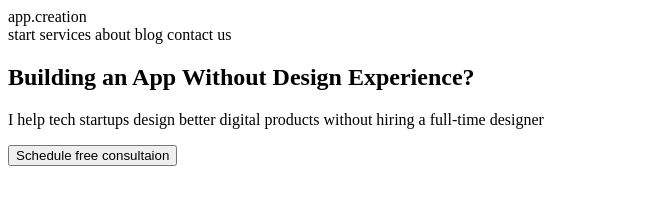
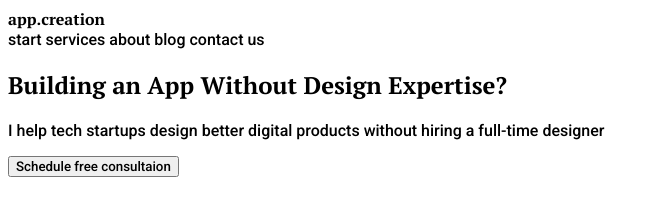
Before and after one commit to WebHeroSchool/deolinne_HTMLCSScourse, a plain HTML site: page index.html in a window 1280 px wide. Shown: the whole page, without its empty margins (0-659 px from the left). Drawn offline with Linux system fonts and the light colour scheme.

Commit message:
Подключение шрифтов и стилей

```diff
--- a/index.html
+++ b/index.html
@@ -4,7 +4,8 @@
 <head>
      <meta charset="utf-8">
      <title>Мой первый сайт</title>
-
+     <link rel="stylesheet" href="styles.css">
+     <link href="https://fonts.googleapis.com/css2?family=PT+Serif:wght@700&family=Roboto:wght@500&display=swap" rel="stylesheet">
 </head>
 
 <body>
@@ -21,7 +22,7 @@
 
     <section>
          <main>
-              <h1>Building an App Without Design Experience?</h1>
+              <h1>Building an App Without Design Expertise?</h1>
               <p>I help tech startups design better digital products without hiring a full-time designer</p>
               <button>Schedule free consultaion</button>
          </main>
--- /dev/null
+++ b/styles.css
@@ -0,0 +1,7 @@
+a, p, button {
+    font-family: 'Roboto', sans-serif;
+}
+
+h1, div{
+    font-family:'PT Serif', serif;
+}
```
